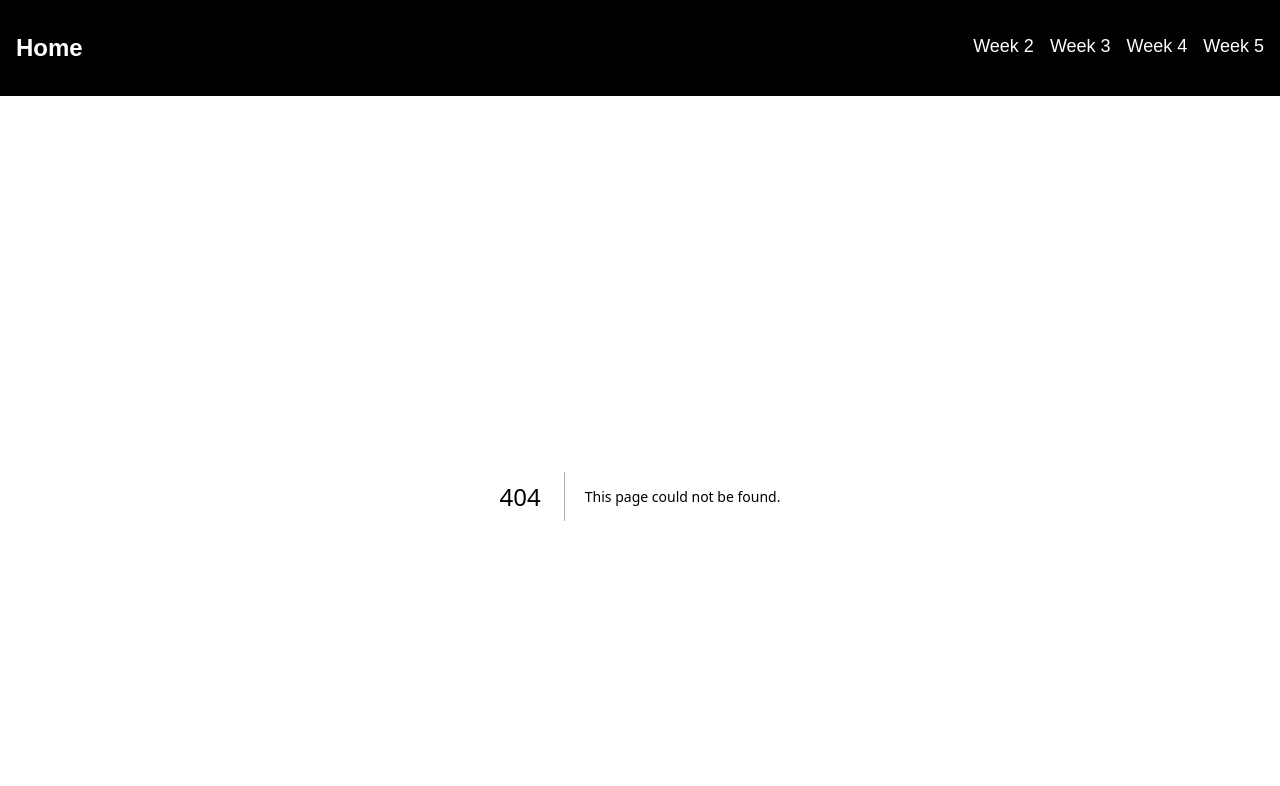
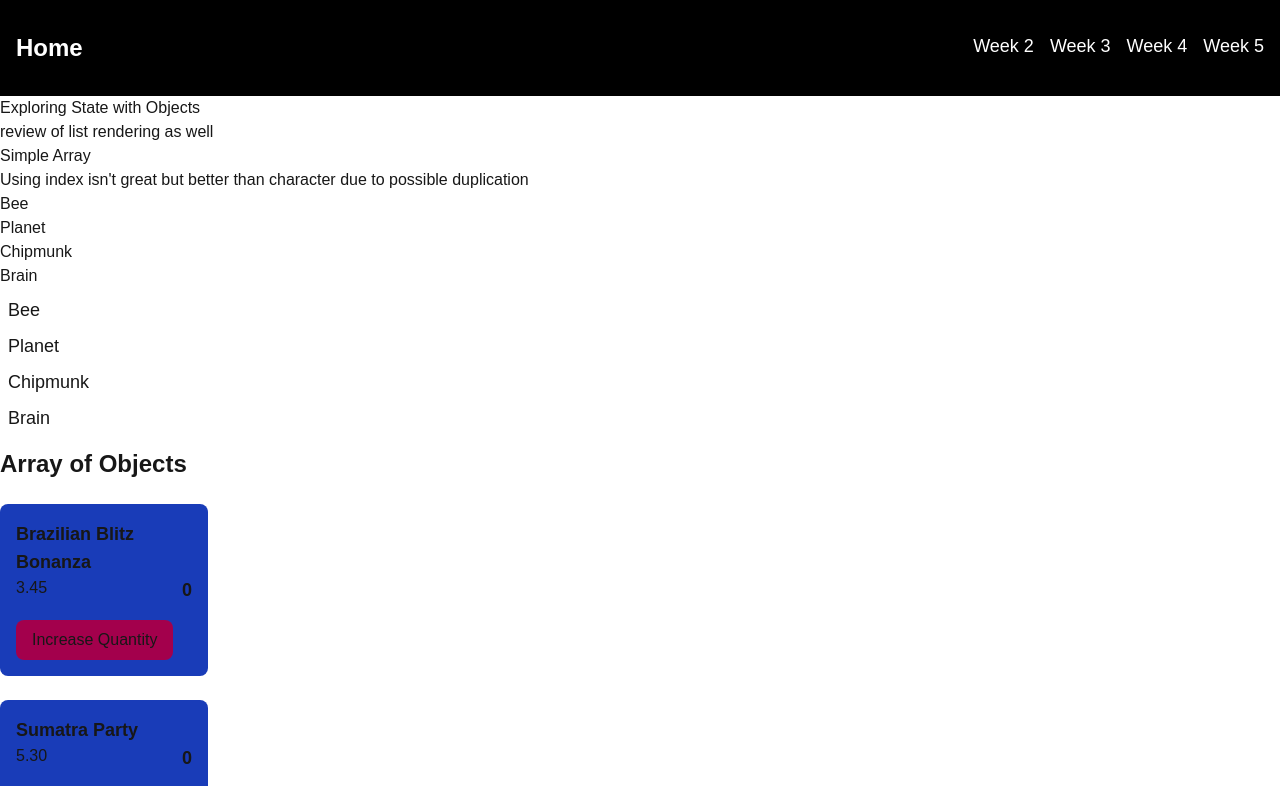
Before and after one commit to louielynmata/cprg-306-demo-site, a Next.js app: page /week-7 in a window 1280 px wide. Before the commit this address had no page. Shown: the top 786 px of the page. Built offline with nearby package versions, Linux system fonts and the light colour scheme.

Commit message:
setup week 7 demo code
arrays and list rendering

```diff
--- a/app/components/SimpleForm.js
+++ b/app/components/SimpleForm.js
@@ -7,6 +7,9 @@ export default function SimpleForm({ onDataSend }) {
     setUserName(event.target.value);
   };
 
+  function formReset() {
+
+  }
   function handleSubmit(event) {
     event.preventDefault();
     onDataSend(userName);
--- a/app/week-4/page.js
+++ b/app/week-4/page.js
@@ -10,15 +10,15 @@ import SectionHeader from "../components/SectionHeader";
 export default function Page() {
   const characterName = "Edmund Fildergasterberger";
   const [characterAge, setCharacterAge] = useState(399);
-  const [counterNumber, setCounterNumber] = useState(0);
+  const [counterNumber, setCounterNumber] = useState(defaultValue);
 
   function decreaseCounter() {
     setCounterNumber(counterNumber - 5);
   }
-
+  const defaultValue = 0;
   function resetCounter() {
     // TODO: Create reset function for counter.
-    setCounterNumber(0);
+    setCounterNumber(defaultValue);
     // use example from logrocket: https://blog.logrocket.com/initialize-state-react-hooks/
   }
 
--- /dev/null
+++ b/app/week-7/page.js
@@ -0,0 +1,66 @@
+const characters = ["Bee", "Planet", "Chipmunk", "Brain"];
+
+const coffeeVarieties = [
+  { id: 232, name: "Brazilian Blitz Bonanza", cost: "3.45", quantity: 0 },
+  { id: 233, name: "Sumatra Party", cost: "5.30", quantity: 0 },
+  { id: 234, name: "Tiny Tim's Toolshed", cost: "2.20", quantity: 0 },
+];
+
+function SimpleArrayDemoSection() {
+  return (
+    <section>
+      <h2>Simple Array</h2>
+      <p>
+        Using index isn't great but better than character due to possible
+        duplication
+      </p>
+      <ul>
+        {characters.map((character, index) => (
+          <li key={index}>{character}</li>
+        ))}
+      </ul>
+      <ol>
+        {characters.map((character, index) => {
+          return (
+            <li key={index + 1} className="m-2 text-lg">
+              {character}
+            </li>
+          );
+        })}
+      </ol>
+    </section>
+  );
+}
+export default function Page() {
+  return (
+    <main>
+      <header>
+        <h1>Exploring State with Objects</h1>
+        <p>review of list rendering as well</p>
+      </header>
+      <SimpleArrayDemoSection />
+      <section className="my-4">
+        <h2 className="mb-2 text-2xl font-semibold">Array of Objects</h2>
+        <ul>
+          {coffeeVarieties.map((coffee) => {
+            return (
+              <li
+                key={coffee.id}
+                className="my-6 w-52 bg-blue-800 p-4 rounded-lg"
+              >
+                <h3 className="font-semibold text-lg">{coffee.name}</h3>
+                <div className="flex justify-between gap-4">
+                  <p>{coffee.cost}</p>
+                  <p className="font-semibold text-lg">{coffee.quantity}</p>
+                </div>
+                <button className="px-4 py-2 mt-4 rounded-lg bg-pink-800 cursor-pointer">
+                  Increase Quantity
+                </button>
+              </li>
+            );
+          })}
+        </ul>
+      </section>
+    </main>
+  );
+}
```
Also changed, not shown: app/components/page.js (renamed from app/page.js).
